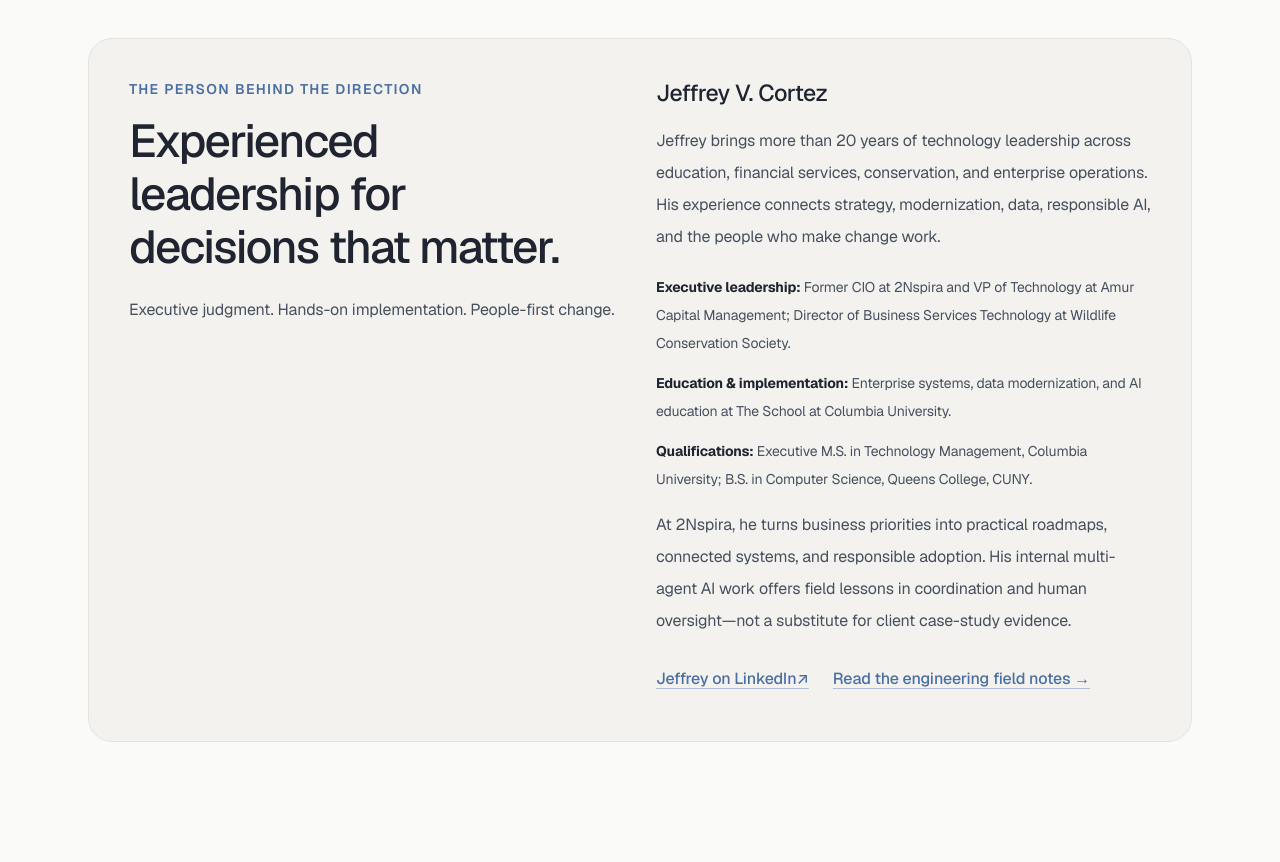
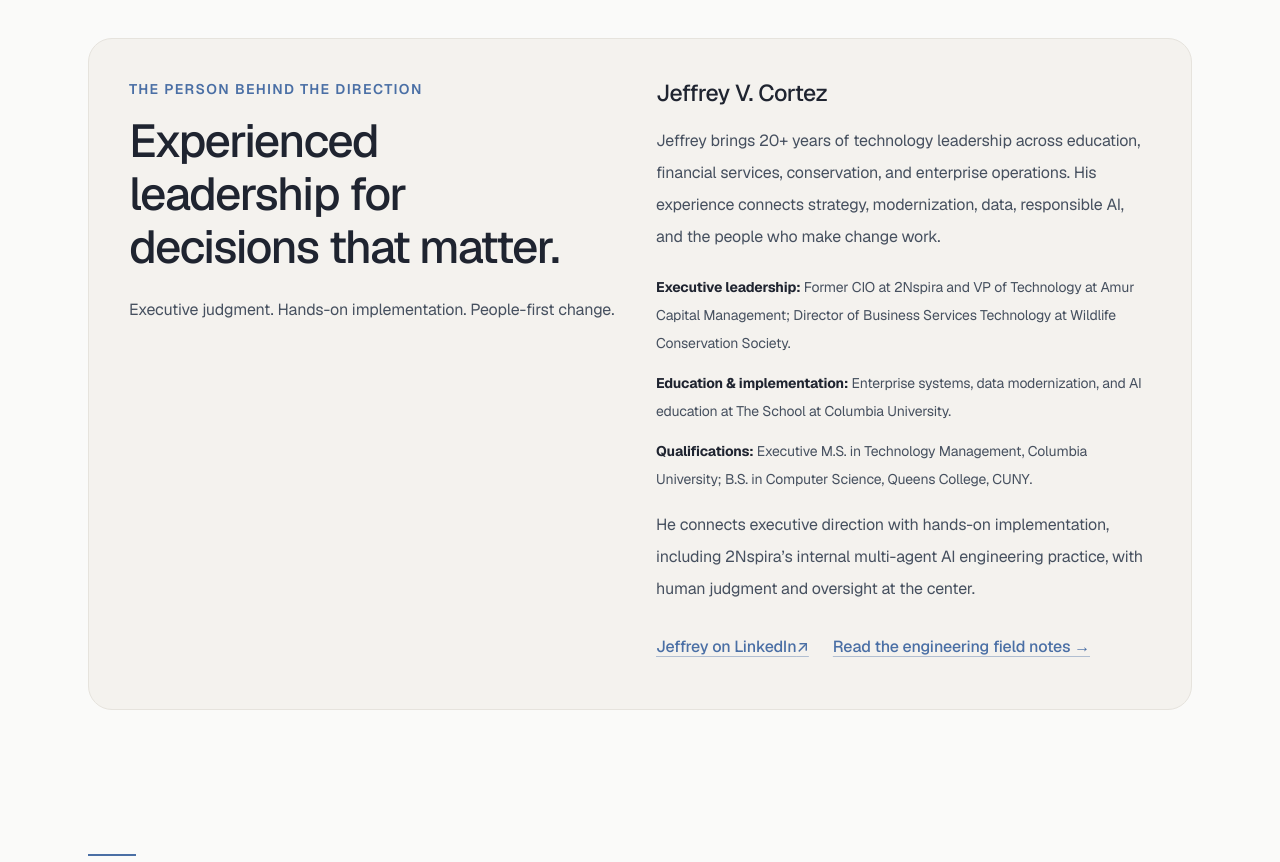
Before and after one commit to 2NspiraOpsTeam/2nspira-website, a Next.js app in the folder 2nspira-website/: page /about in a window 1280 px wide. Shown: the part 900-1762 px from the top of the page. Built offline with nearby package versions, Linux system fonts and the light colour scheme; no server answers.

Commit message:
Keep leadership profile concise and buyer-focused

```diff
--- a/2nspira-website/src/components/LeadershipProfile.tsx
+++ b/2nspira-website/src/components/LeadershipProfile.tsx
@@ -18,13 +18,13 @@ export default function LeadershipProfile({ mentoring = false }: { mentoring?: b
         <p className="mt-5 leading-8 text-body">Executive judgment. Hands-on implementation. People-first change.</p>
       </div>
       <div><h3 className={h3}>Jeffrey V. Cortez</h3>
-        <p className="mt-4 leading-8 text-body">Jeffrey brings more than 20 years of technology leadership across education, financial services, conservation, and enterprise operations. His experience connects strategy, modernization, data, responsible AI, and the people who make change work.</p>
+        <p className="mt-4 leading-8 text-body">Jeffrey brings 20+ years of technology leadership across education, financial services, conservation, and enterprise operations. His experience connects strategy, modernization, data, responsible AI, and the people who make change work.</p>
         <ul className="mt-5 space-y-3 text-sm leading-7 text-body">
           <li><strong className="text-ink">Executive leadership:</strong> Former CIO at 2Nspira and VP of Technology at Amur Capital Management; Director of Business Services Technology at Wildlife Conservation Society.</li>
           <li><strong className="text-ink">Education &amp; implementation:</strong> Enterprise systems, data modernization, and AI education at The School at Columbia University.</li>
           <li><strong className="text-ink">Qualifications:</strong> Executive M.S. in Technology Management, Columbia University; B.S. in Computer Science, Queens College, CUNY.</li>
         </ul>
-        <p className="mt-4 leading-8 text-body">At 2Nspira, he turns business priorities into practical roadmaps, connected systems, and responsible adoption. His internal multi-agent AI work offers field lessons in coordination and human oversight—not a substitute for client case-study evidence.</p>
+        <p className="mt-4 leading-8 text-body">He connects executive direction with hands-on implementation, including 2Nspira’s internal multi-agent AI engineering practice, with human judgment and oversight at the center.</p>
         <div className="mt-5 flex flex-wrap gap-x-6 gap-y-2">
           <a href="https://www.linkedin.com/in/jeffreyvcortez/" target="_blank" rel="noopener noreferrer" className={`inline-flex min-h-11 items-center ${linkInline}`}>Jeffrey on LinkedIn <span className="sr-only">(opens in a new tab)</span> ↗</a>
           <Link href="/post/building-ai-team-multi-agent-workflow-lessons" className={`inline-flex min-h-11 items-center ${linkInline}`}>Read the engineering field notes →</Link>
```
